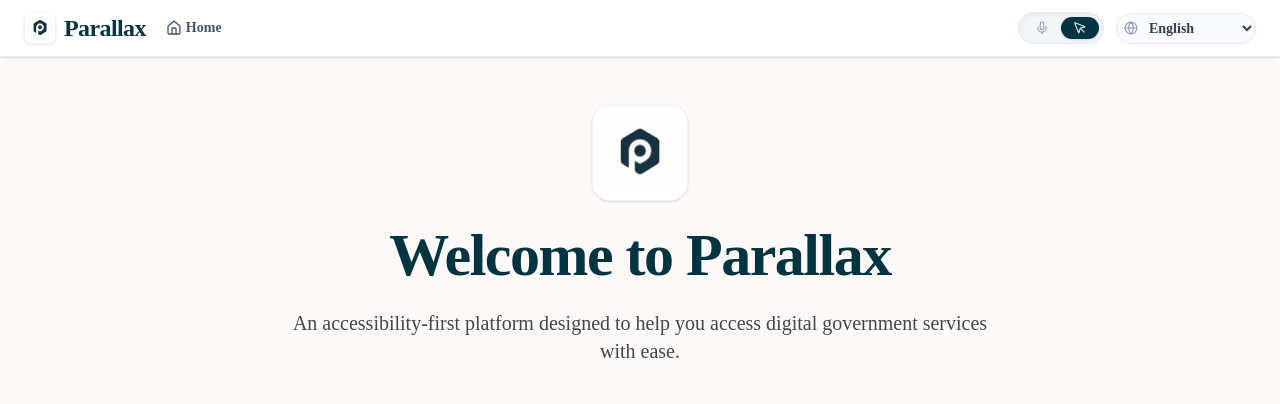
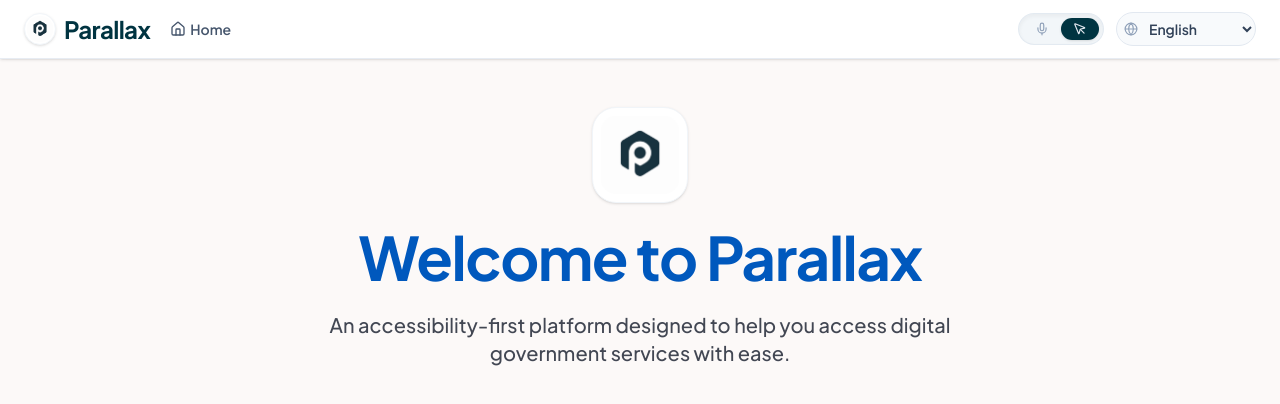
Before and after one commit to CODEWITHAMRAK/parallax, a Next.js app in the folder frontend/: page /home in a window 1280 px wide. Shown: the top 404 px of the page. Built offline with nearby package versions, Linux system fonts and the light colour scheme; no server answers.

Commit message:
feat(form): update accessible form workflow and step navigation

```diff
--- a/frontend/app/globals.css
+++ b/frontend/app/globals.css
@@ -7,9 +7,10 @@
 @theme inline {
   --color-background: var(--background);
   --color-foreground: var(--foreground);
-  --font-sans: var(--font-geist-sans);
-  --font-mono: var(--font-geist-mono);
-  --font-heading: var(--font-sans);
+  --font-sans: var(--font-jakarta);
+  --font-mono: var(--font-jetbrains);
+  --font-heading: var(--font-jakarta);
+
   --color-sidebar-ring: var(--sidebar-ring);
   --color-sidebar-border: var(--sidebar-border);
   --color-sidebar-accent-foreground: var(--sidebar-accent-foreground);
@@ -18,11 +19,7 @@
   --color-sidebar-primary: var(--sidebar-primary);
   --color-sidebar-foreground: var(--sidebar-foreground);
   --color-sidebar: var(--sidebar);
-  --color-chart-5: var(--chart-5);
-  --color-chart-4: var(--chart-4);
-  --color-chart-3: var(--chart-3);
-  --color-chart-2: var(--chart-2);
-  --color-chart-1: var(--chart-1);
+
   --color-ring: var(--ring);
   --color-input: var(--input);
   --color-border: var(--border);
@@ -39,84 +36,131 @@
   --color-popover: var(--popover);
   --color-card-foreground: var(--card-foreground);
   --color-card: var(--card);
-  --radius-sm: calc(var(--radius) * 0.6);
-  --radius-md: calc(var(--radius) * 0.8);
+
+  --color-surface: #fcf9f8;
+  --color-surface-dim: #dcd9d9;
+  --color-surface-bright: #fcf9f8;
+  --color-surface-container-lowest: #ffffff;
+  --color-surface-container-low: #f6f3f2;
+  --color-surface-container: #f0eded;
+  --color-surface-container-high: #eae7e7;
+  --color-surface-container-highest: #e5e2e1;
+  --color-on-surface: #1b1b1c;
+  --color-on-surface-variant: #424753;
+  --color-outline: #727785;
+  --color-outline-variant: #c2c6d5;
+  --color-tertiary: #7d5400;
+  --color-on-tertiary: #ffffff;
+
+  --radius-sm: calc(var(--radius) - 4px);
+  --radius-md: calc(var(--radius) - 2px);
   --radius-lg: var(--radius);
-  --radius-xl: calc(var(--radius) * 1.4);
-  --radius-2xl: calc(var(--radius) * 1.8);
-  --radius-3xl: calc(var(--radius) * 2.2);
-  --radius-4xl: calc(var(--radius) * 2.6);
+  --radius-xl: calc(var(--radius) + 4px);
+  --radius-2xl: calc(var(--radius) + 8px);
+  --radius-full: 9999px;
+
+  --animate-shimmer: shimmer 1.5s infinite;
+
+  @keyframes shimmer {
+    100% {
+      transform: translateX(100%);
+    }
+  }
+
+  --animate-aurora-1: aurora-1 20s infinite alternate ease-in-out;
+  --animate-aurora-2: aurora-2 25s infinite alternate ease-in-out;
+  --animate-aurora-3: aurora-3 30s infinite alternate ease-in-out;
+
+  @keyframes aurora-1 {
+    0% { transform: translate(0, 0) scale(1); }
+    33% { transform: translate(50px, -50px) scale(1.1); }
+    66% { transform: translate(-30px, 20px) scale(0.9); }
+    100% { transform: translate(0, 0) scale(1); }
+  }
+  @keyframes aurora-2 {
+    0% { transform: translate(0, 0) scale(1); }
+    33% { transform: translate(-50px, 50px) scale(1.2); }
+    66% { transform: translate(30px, -20px) scale(0.8); }
+    100% { transform: translate(0, 0) scale(1); }
+  }
+  @keyframes aurora-3 {
+    0% { transform: translate(0, 0) scale(1); }
+    33% { transform: translate(40px, 40px) scale(0.9); }
+    66% { transform: translate(-40px, -40px) scale(1.1); }
+    100% { transform: translate(0, 0) scale(1); }
+  }
 }
 
 :root {
   --background: #fcf9f8;
-  --foreground: #1c1b1b;
+  --foreground: #1b1b1c;
   --card: #ffffff;
-  --card-foreground: #1c1b1b;
+  --card-foreground: #1b1b1c;
   --popover: #ffffff;
-  --popover-foreground: #1c1b1b;
-  --primary: #003441;
+  --popover-foreground: #1b1b1c;
+
+  --primary: #0058bd;
   --primary-foreground: #ffffff;
-  --secondary: #605e55;
+  --secondary: #006e2c;
   --secondary-foreground: #ffffff;
-  --muted: #e5e2e1;
-  --muted-foreground: #40484b;
-  --accent: #e5e2e1;
-  --accent-foreground: #1c1b1b;
+  --muted: #f0eded;
+  --muted-foreground: #424753;
+  --accent: #2771df;
+  --accent-foreground: #ffffff;
+
   --destructive: #ba1a1a;
   --destructive-foreground: #ffffff;
-  --border: #c0c8cb;
-  --input: #e9e5d9;
-  --ring: #003441;
-  --chart-1: #306576;
-  --chart-2: #0f4c5c;
-  --chart-3: #9acee1;
-  --chart-4: #605e55;
-  --chart-5: #e6e2d6;
-  --radius: 0.5rem;
+
+  /* Consistent Line Framing */
+  --border: #1b1b1c;
+  --input: #1b1b1c;
+  --ring: #0058bd;
+
+  --radius: 1rem;
+
   --sidebar: #fcf9f8;
-  --sidebar-foreground: #1c1b1b;
-  --sidebar-primary: #003441;
+  --sidebar-foreground: #1b1b1c;
+  --sidebar-primary: #0058bd;
   --sidebar-primary-foreground: #ffffff;
-  --sidebar-accent: #e5e2e1;
-  --sidebar-accent-foreground: #1c1b1b;
-  --sidebar-border: #c0c8cb;
-  --sidebar-ring: #003441;
+  --sidebar-accent: #f0eded;
+  --sidebar-accent-foreground: #1b1b1c;
+  --sidebar-border: #1b1b1c;
+  --sidebar-ring: #0058bd;
 }
 
 .dark {
-  --background: #1c1b1b;
+  --background: #1b1b1c;
   --foreground: #fcf9f8;
-  --card: #313030;
+  --card: #303030;
   --card-foreground: #fcf9f8;
-  --popover: #313030;
+  --popover: #303030;
   --popover-foreground: #fcf9f8;
-  --primary: #9acee1;
-  --primary-foreground: #003441;
-  --secondary: #e6e2d6;
-  --secondary-foreground: #605e55;
-  --muted: #40484b;
-  --muted-foreground: #e5e2e1;
-  --accent: #40484b;
+
+  --primary: #adc6ff;
+  --primary-foreground: #001a41;
+  --secondary: #6ddd81;
+  --secondary-foreground: #002108;
+  --muted: #424753;
+  --muted-foreground: #c2c6d5;
+  --accent: #004494;
   --accent-foreground: #fcf9f8;
+
   --destructive: #ffdad6;
   --destructive-foreground: #93000a;
-  --border: #70787c;
-  --input: #40484b;
-  --ring: #9acee1;
-  --chart-1: #9acee1;
-  --chart-2: #0f4c5c;
-  --chart-3: #306576;
-  --chart-4: #e6e2d6;
-  --chart-5: #605e55;
-  --sidebar: #1c1b1b;
+
+  /* Consistent Line Framing for Dark Mode */
+  --border: #fcf9f8;
+  --input: #fcf9f8;
+  --ring: #adc6ff;
+
+  --sidebar: #1b1b1c;
   --sidebar-foreground: #fcf9f8;
-  --sidebar-primary: #9acee1;
-  --sidebar-primary-foreground: #003441;
-  --sidebar-accent: #40484b;
+  --sidebar-primary: #adc6ff;
+  --sidebar-primary-foreground: #001a41;
+  --sidebar-accent: #424753;
   --sidebar-accent-foreground: #fcf9f8;
-  --sidebar-border: #70787c;
-  --sidebar-ring: #9acee1;
+  --sidebar-border: #fcf9f8;
+  --sidebar-ring: #adc6ff;
 }
 
 @layer base {
@@ -130,13 +174,3 @@
     @apply font-sans;
   }
 }
-
-@theme inline {
-  --animate-shimmer: shimmer 1.5s infinite;
-
-  @keyframes shimmer {
-    100% {
-      transform: translateX(100%);
-    }
-  }
-}
--- a/frontend/components/scanner/DocumentScanner.jsx
+++ b/frontend/components/scanner/DocumentScanner.jsx
@@ -300,7 +300,7 @@
             />
 
             <div className="absolute bottom-12 left-4 right-4 text-center pointer-events-none z-30">
-              <div className="bg-primary/95 text-primary-foreground px-6 py-4 rounded-2xl shadow-2xl inline-block max-w-[90%] mx-auto backdrop-blur-sm border-2 border-primary-foreground/20">
+              <div className="bg-primary/95 text-primary-foreground px-6 py-4 rounded-lg shadow-2xl inline-block max-w-[90%] mx-auto backdrop-blur-sm border-2 border-primary-foreground/20">
                 <p className="text-2xl font-bold font-heading leading-tight">{guidanceText}</p>
               </div>
             </div>
```
